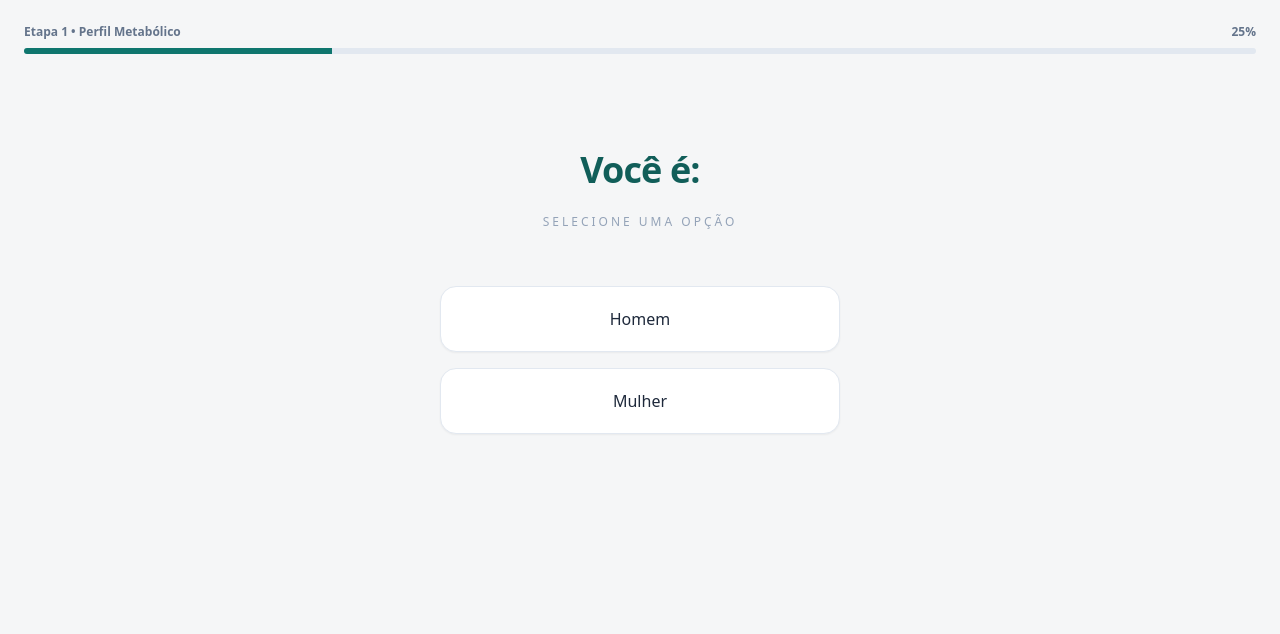
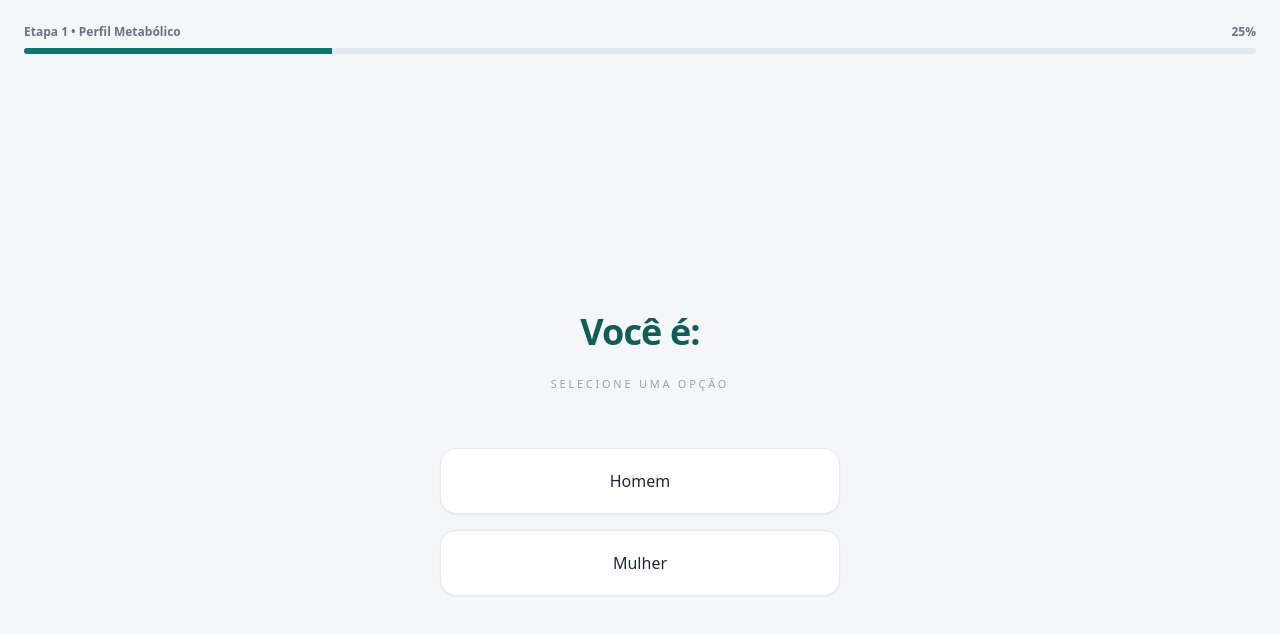
Before and after one commit to Gguga/quiz, a React (Vite) app: page / in a window 1280 px wide. Both pictures are taken after a click on the button "COMEÇAR AVALIAÇÃO GRATUITA". Shown: the top 634 px of the page. Built offline with nearby package versions, Linux system fonts and the light colour scheme.

Commit message:
Update QuizStep.tsx

```diff
--- a/QuizStep.tsx
+++ b/QuizStep.tsx
@@ -29,18 +29,16 @@ const QuizStep: React.FC<QuizStepProps> = ({
       key={question.id}
       className="min-h-screen w-full max-w-md mx-auto px-6 flex flex-col"
     >
-
-      {/* Espaçamento superior consistente */}
-      <div className="pt-24 flex-1 flex flex-col">
+      <div className="flex-1 flex flex-col justify-center">
 
         {/* Pergunta */}
         <div className="text-center mb-14">
 
-          <h2 className="text-3xl md:text-4xl font-extrabold text-teal-800 leading-[1.15] tracking-tight max-w-xs mx-auto">
+          <h2 className="text-3xl md:text-4xl font-semibold text-teal-800 leading-[1.15] tracking-tight max-w-xs mx-auto">
             {question.text}
           </h2>
 
-          <p className="text-slate-400 text-xs uppercase tracking-[0.25em] mt-6">
+          <p className="text-slate-400 text-[11px] uppercase tracking-[0.25em] mt-6">
             Selecione uma opção
           </p>
 
@@ -59,7 +57,6 @@ const QuizStep: React.FC<QuizStepProps> = ({
                          shadow-sm
                          transition-all duration-200
                          active:scale-[0.97]
-                         hover:shadow-md
                          focus:outline-none"
             >
               {option.label}
@@ -67,13 +64,13 @@ const QuizStep: React.FC<QuizStepProps> = ({
           ))}
         </div>
 
-        {/* Botão voltar */}
+        {/* Voltar */}
         {!isFirst && (
           <div className="mt-16 text-center">
             <button
               type="button"
               onClick={onBack}
-              className="text-slate-400 text-xs uppercase tracking-[0.25em] hover:text-slate-600 transition-colors"
+              className="text-slate-400 text-xs uppercase tracking-[0.25em]"
             >
               ← Voltar
             </button>
```
